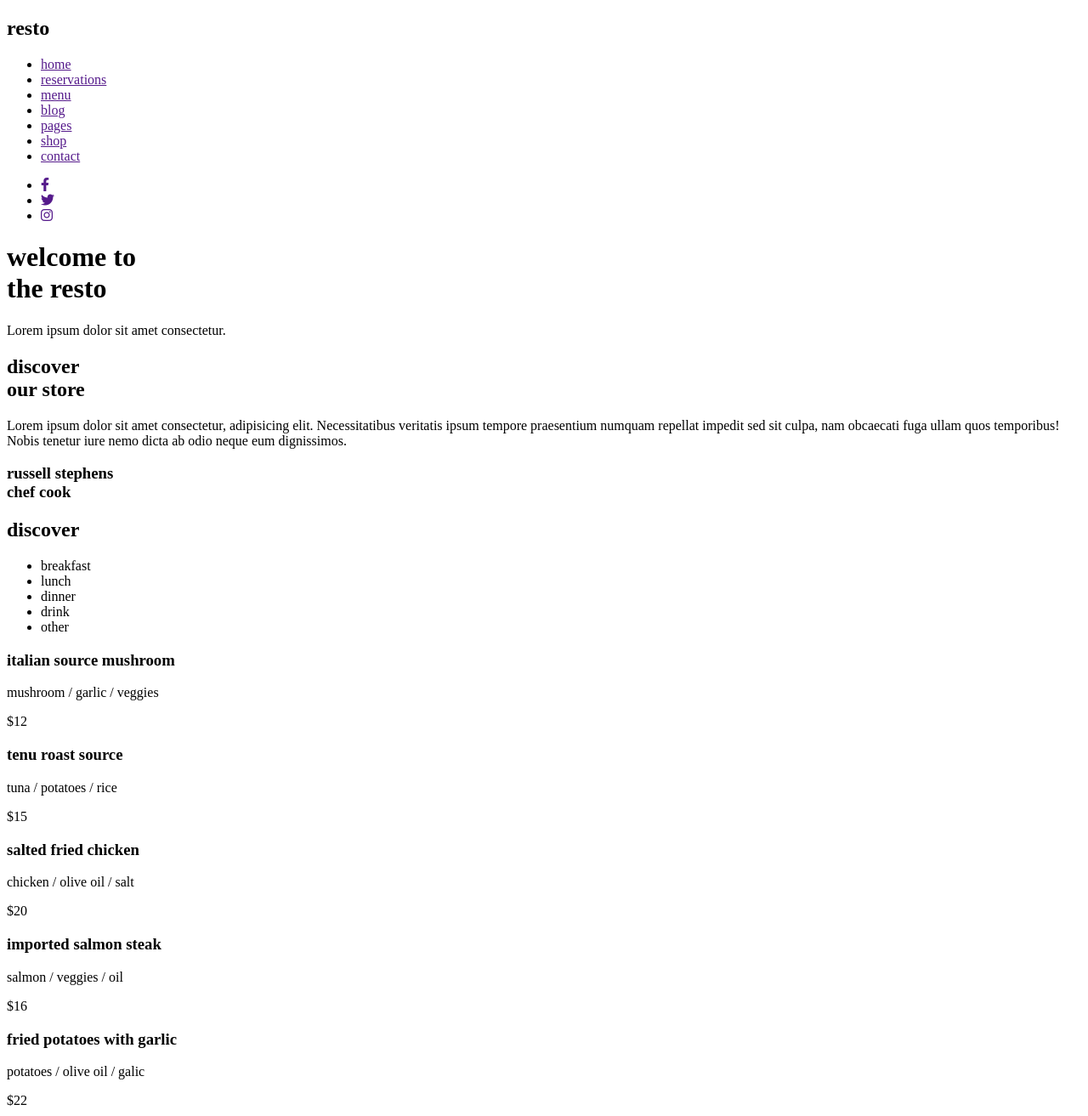
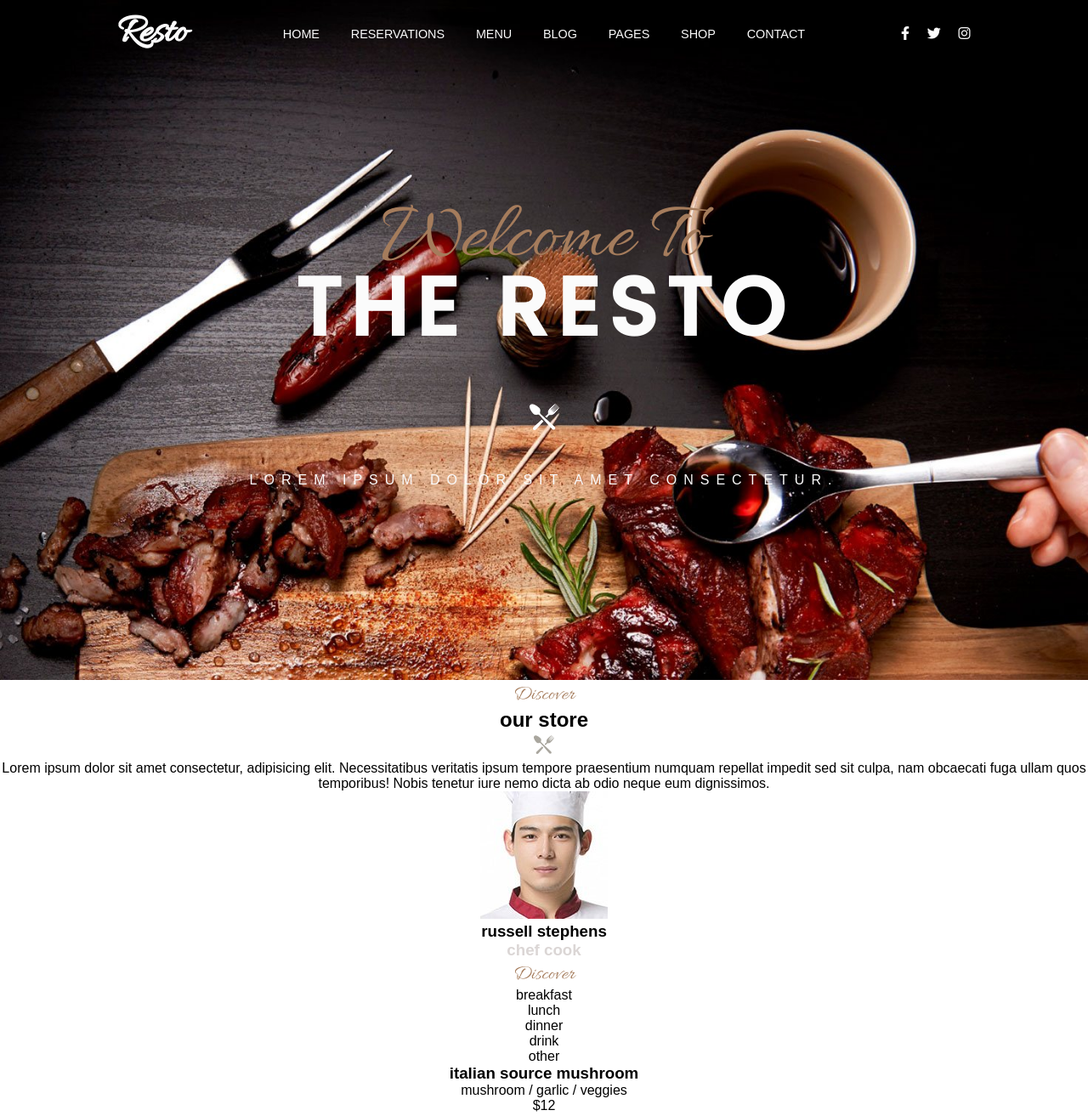
Before and after one commit to leblanc-i/le-resto, a plain HTML site: page index.html in a window 1280 px wide. Shown: the top 1313 px of the page at 85% size. Drawn offline with Linux system fonts and the light colour scheme.

Commit message:
Version premiere

```diff
--- a/assets/styles/_settings.scss
+++ b/assets/styles/_settings.scss
@@ -0,0 +1,79 @@
+@font-face {
+    font-family: "allura";
+    src: url("/assets/fonts/Allura-Regular.ttf");
+}
+@font-face {
+    font-family: "poppins";
+    src: url("/assets/fonts/Poppins-Medium.ttf");
+}
+@font-face {
+    font-family: "roboto";
+    src: url("/assets/fonts/Roboto-Light.ttf");
+}
+
+// Creation des variables de Police
+$font1: allura, sans-serif;
+$font2: poppins, sans-serif;
+$font3: robot, sans-serif;
+
+// Creation des variables couleurs
+$orange1: rgb(165,124,92);
+$white1: rgb(251, 251, 251);
+$black1: rgb(36,36,34);
+$black2: black;
+$grey1: rgb(219,214,213);
+$grey2: rgb(101,101,97);
+
+@mixin title {
+    font-family: $font2;
+    text-transform: uppercase;
+}
+
+html {
+    scroll-behavior: smooth;
+}
+
+li {
+    list-style-type: none;
+}
+
+a, a:visited {
+    color: $white1;
+    text-decoration: none;
+}
+
+* {
+    margin: 0;
+    padding: 0;
+    box-sizing: border-box;
+}
+body {
+    font-family: $font3;
+    text-align: center;
+}
+.span-titre {
+    font-family: $font1;
+    font-weight: 100;
+    letter-spacing: 0;
+    text-transform: capitalize;
+    color: $orange1;
+}
+.card-span {
+    color: $grey1;
+}
+button {
+    text-transform: uppercase;
+    letter-spacing: 2px;
+    background: $black1;
+    color: $white1;
+    padding: 10px 25px;
+    border: none;
+    border-radius: 20px;
+    font-size: 0.8rem;
+    cursor: pointer;
+    transition: 0.3s;
+
+    &:hover {
+        transform: scale(1.05);
+    }
+}
--- a/assets/styles/index.scss
+++ b/assets/styles/index.scss
@@ -0,0 +1,5 @@
+@import "./settings";
+@import "./layout/header";
+@import "./layout/nav";
+@import "./layout/main";
+@import "./layout/footer";
--- a/assets/styles/layout/_header.scss
+++ b/assets/styles/layout/_header.scss
@@ -0,0 +1,30 @@
+header {
+    min-height: 100vh;
+    background: url("/assets/img/bg-slider-06.jpg") center/cover;
+    color: $white1;
+    position: relative;
+}
+.header-content {
+    min-height: 100vh;
+    display: flex;
+    align-items: center;
+    justify-content: center;
+
+    h1 {
+        font-size: 6rem;
+        @include title;
+        line-height: 80px;
+        letter-spacing: 10px;
+    }
+    .icon-big {
+        margin: 65px 0 40px;
+
+
+    }
+    p {
+        text-transform: uppercase;
+        font-weight: 100;
+        letter-spacing: 8px;
+    }
+
+}
--- a/assets/styles/layout/_nav.scss
+++ b/assets/styles/layout/_nav.scss
@@ -0,0 +1,46 @@
+nav {
+    width: 100%;
+    margin: 0 auto;
+    position: absolute;
+
+    .nav-content {
+        max-width: 80%;
+        margin: 0 auto;
+        display: flex;
+        align-items: center;
+        justify-content: space-around;
+        min-height: 80px;
+
+        .nav-h2 {
+            width: 10%;
+        }
+
+        h2 {
+            font-family: $font1;
+            text-transform: capitalize;
+            font-size: 3rem;
+        }
+
+        ul {
+            display: flex;
+            align-items: center;
+            justify-content: space-between;
+        }
+        .menu {
+            min-width: 60%;
+            margin: 0 auto;
+
+            li a {
+                text-transform: uppercase;
+                font-weight: 100;
+                font-size: 0.9rem;
+            }
+
+        }
+        .social {
+            width: 10%;
+            display: flex;
+            justify-content: space-around;
+        }
+    }
+}
--- a/index.html
+++ b/index.html
@@ -15,12 +15,16 @@
     crossorigin="anonymous"
     referrerpolicy="no-referrer"
   />
+    <link rel="stylesheet" href="./assets/styles/index.css">
+
 </head>
 <body>
     <header>
         <nav>
             <div class="nav-content">
-                <h2>resto</h2>
+                <div class="nav-h2">
+                    <h2>resto</h2>
+                </div>
                 <ul class="menu">
                     <li><a href="">home</a></li>
                     <li><a href="">reservations</a></li>
@@ -40,7 +44,9 @@
         <div class="header-content">
             <div class="titres">
                 <h1><span class="span-titre">welcome to</span><br>the resto</h1>
-                <div class="icon"></div>
+                <div class="icon-big">
+                    <img src="/assets/img/ic-plate-big.png" alt="">
+                </div>
                 <p>Lorem ipsum dolor sit amet consectetur.</p>
             </div>
         </div>
@@ -50,10 +56,14 @@
             <div class="left">
                 <div class="left-content">
                     <h2><span class="span-titre">discover</span><br> our store</h2>
-                    <div class="icon"></div>
+                    <div class="icon">
+                        <img src="/assets/img/ic-plate.png" alt="">
+                    </div>
                     <p>Lorem ipsum dolor sit amet consectetur, adipisicing elit. Necessitatibus veritatis ipsum tempore praesentium numquam repellat impedit sed sit culpa, nam obcaecati fuga ullam quos temporibus! Nobis tenetur iure nemo dicta ab odio neque eum dignissimos.</p>
-                    <div class="mascot"></div>
-                    <h3>russell stephens <br><span>chef cook</span></h3>
+                    <div class="mascot">
+                        <img src="/assets/img/avatar-01.jpg" alt="">
+                    </div>
+                    <h3>russell stephens <br><span class="card-span">chef cook</span></h3>
                 </div>
             </div>
             <div class="right"></div>
@@ -167,7 +177,9 @@
                 <div class="left">
                     <div class="left-content">
                         <h2><span class="span-titre">time</span><br> open</h2>
-                        <div class="icon"></div>
+                        <div class="icon">
+                            <img src="/assets/img/ic-plate.png" alt="">
+                        </div>
                         <h3>monday - friday</h3>
                         <p>7AM - 11AM (Breakfast)<br>11AM - 10PM (Lunch/Dinner)</p>
                         <h3>saturday - sunday</h3>
@@ -178,7 +190,9 @@
                 <div class="right">
                     <div class="right-content">
                         <h2><span class="span-titre">reservation</span><br> online booking</h2>
-                        <div class="icon"></div>
+                        <div class="icon">
+                            <img src="/assets/img/ic-plate.png" alt="">
+                        </div>
                         <div class="line-1">
                             <select name="cars" id="cars" form="carform">
                                 <option value="volvo">People</option>
@@ -201,8 +215,10 @@
         </section>
         <section class="section4">
             <div class="content">
-                <h2><span class="span-titre">time</span><br> open</h2>
-                <div class="icon"></div>
+                <h2><span class="span-titre">upcoming</span><br> our event</h2>
+                <div class="icon">
+                    <img src="/assets/img/ic-plate.png" alt="">
+                </div>
                 <div class="card">
                     <div class="left">
                         <div class="top">
@@ -249,7 +265,9 @@
         <section class="section5">
             <div class="top"></div>
             <div class="center">
-                <div class="mascot"></div>
+                <div class="mascot">
+                    <img src="/assets/img/avatar-02.jpg" alt="">
+                </div>
                 <p>Lorem ipsum dolor sit amet consectetur, adipisicing elit. Velit optio facere praesentium alias voluptates. Architecto, laudantium reprehenderit nobis tenetur cum esse mollitia ducimus repellat alias repellendus excepturi at quo quas possimus, numquam velit. Debitis, reprehenderit consequatur. Ex nemo animi aut.</p>
                 <h5>russell stephens</h5>
                 <h6>CEO - HeadPassion</h6>
```
Also changed, not shown: assets/styles/index.css (added), 1 other file.
